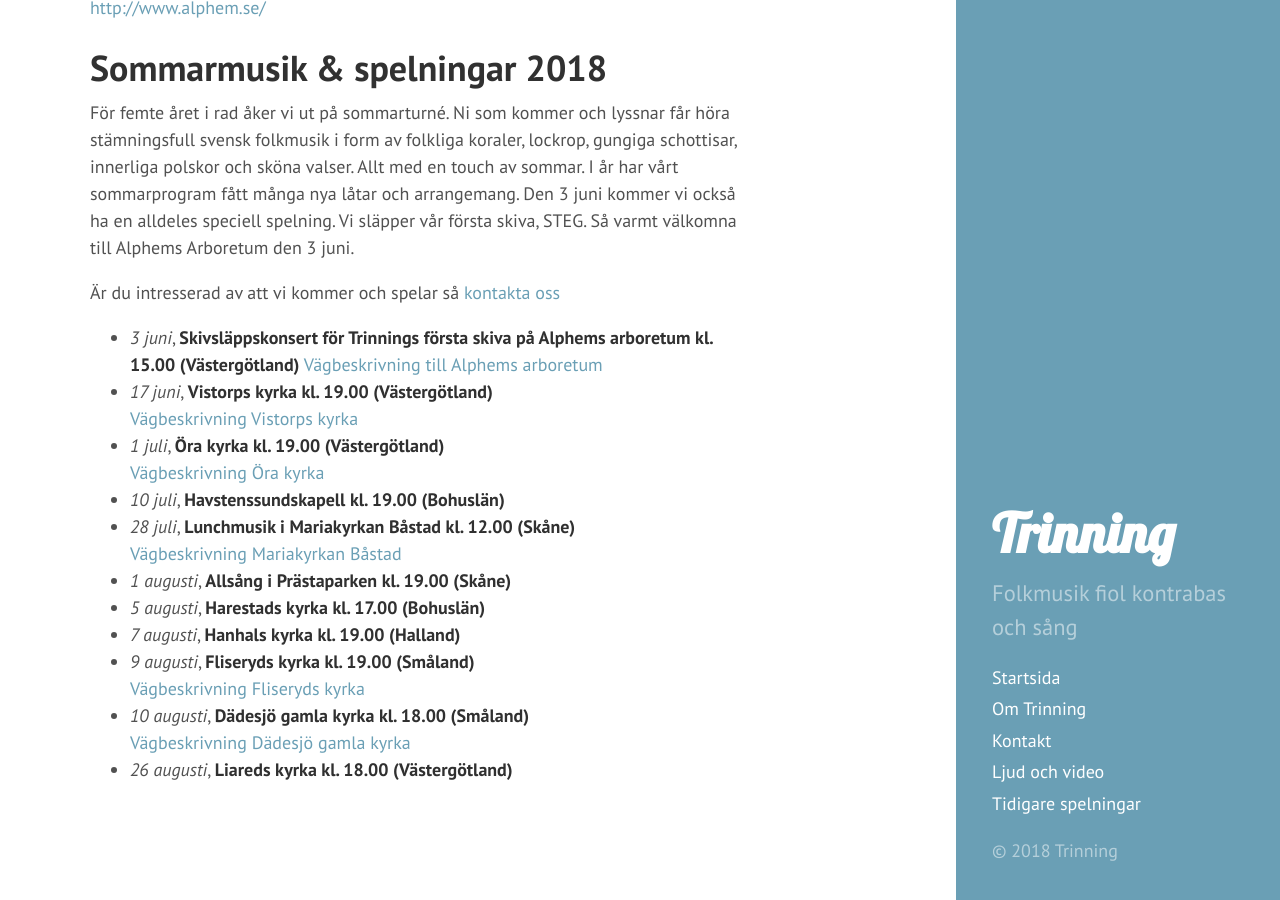
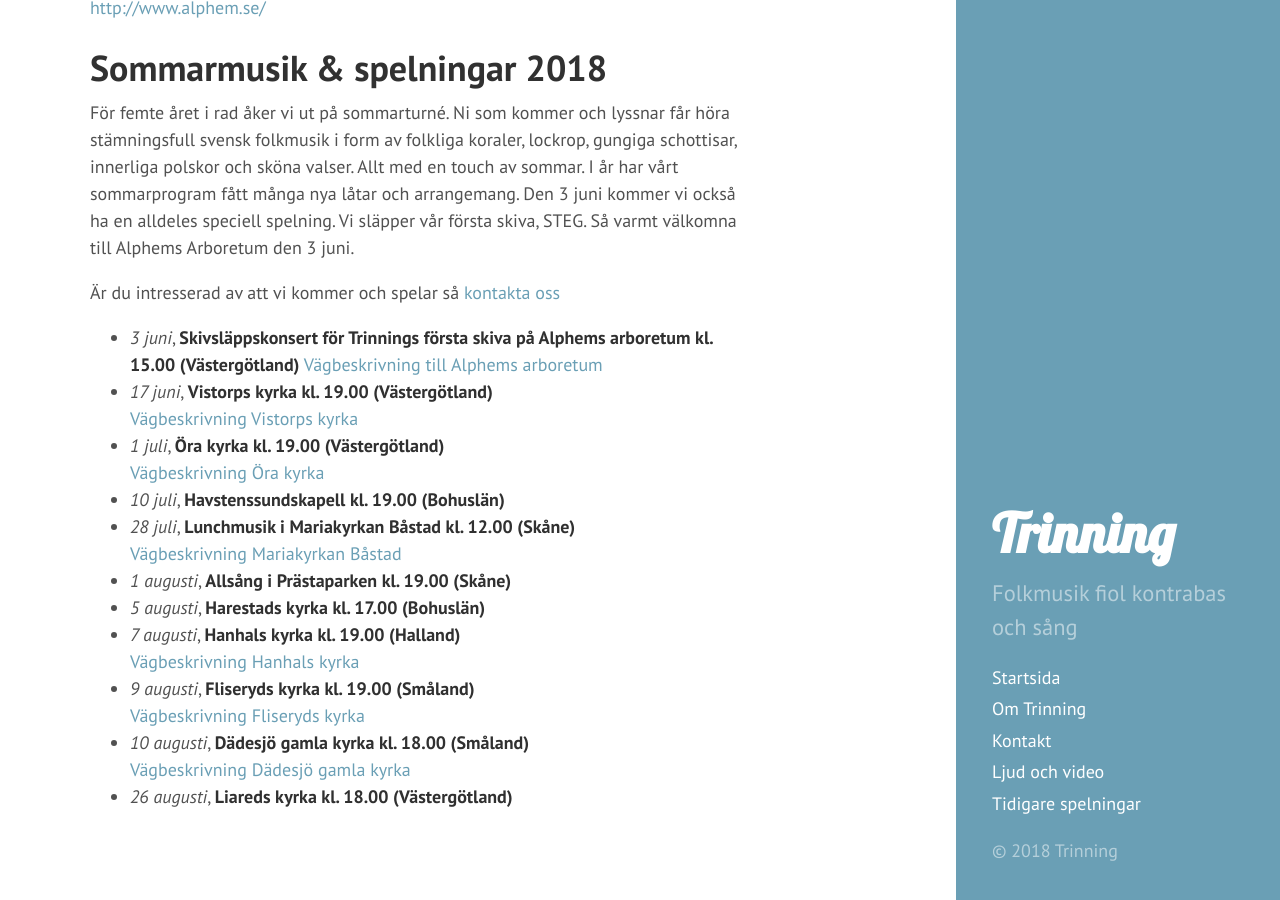
Before and after one commit to trinning/trinning.github.io, a Jekyll site: the page built from index.md, in a window 1280 px wide and 900 px high, scrolled down 982 px. Built offline with Jekyll 4.4.1, drawn with Linux system fonts in a browser that asks for light colours.

Commit message:
Vägbeskrivning Hanhals kyrka

```diff
--- a/index.md
+++ b/index.md
@@ -36,6 +36,7 @@ För femte året i rad åker vi ut på sommarturné. Ni som kommer och lyssnar f
 * *1 augusti*, **Allsång i Prästaparken kl. 19.00 (Skåne)**
 * *5 augusti*, **Harestads kyrka kl. 17.00 (Bohuslän)**
 * *7 augusti*, **Hanhals kyrka kl. 19.00 (Halland)**
+[Vägbeskrivning Hanhals kyrka](https://goo.gl/maps/kWzNPvf9TzN2)
 * *9 augusti*, **Fliseryds kyrka kl. 19.00 (Småland)**
 [Vägbeskrivning Fliseryds kyrka](https://goo.gl/maps/DkrE4D7zyZG2)
 * *10 augusti*, **Dädesjö gamla kyrka kl. 18.00 (Småland)**
```
